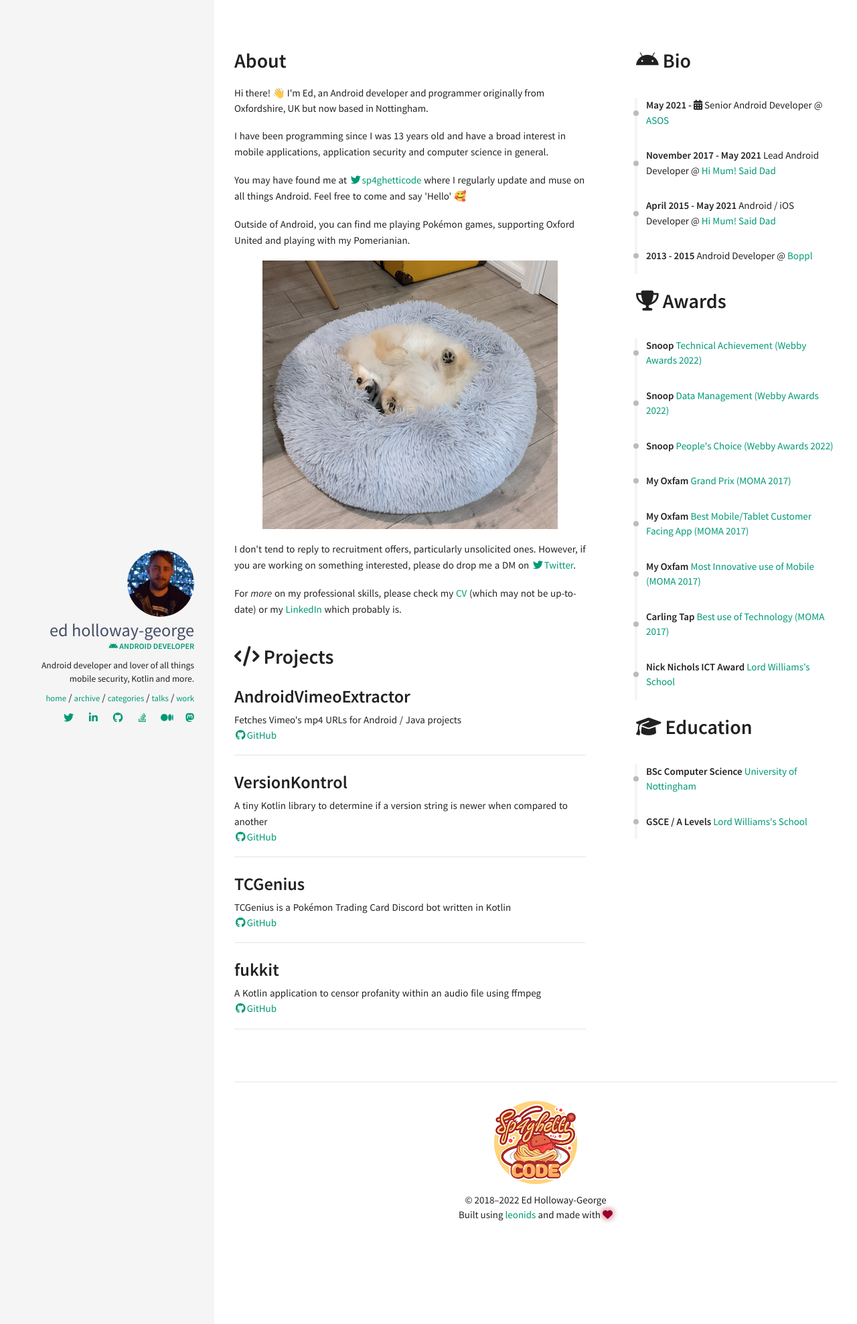
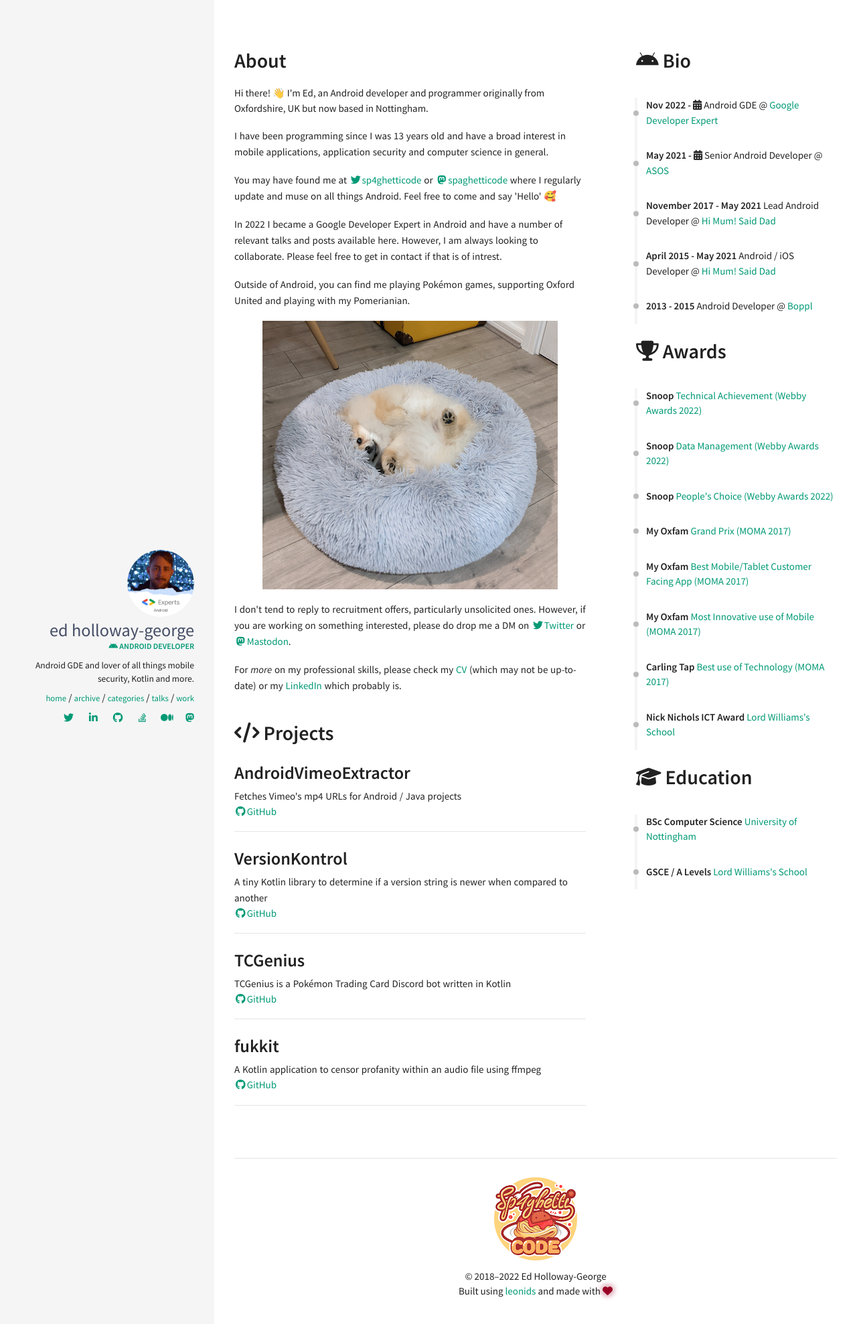
Before and after one commit to ed-george/ed-george.github.io, a Jekyll site: the page built from work.html, in a window 1280 px wide. Shown: the top 1977 px of the page at 67% size. Built offline with Jekyll 4.4.1, drawn with Linux system fonts in a browser that asks for light colours; nearby versions of some CDN libraries.

Commit message:
🙌 The GDE update

```diff
--- a/_config.yml
+++ b/_config.yml
@@ -3,9 +3,9 @@
 # Site wide configuration
 ####################################
 #
-title: Ed Holloway-George - Android Developer
+title: Ed Holloway-George | Android Developer | Android GDE
 email:
-description: Android developer and lover of all things mobile security, Kotlin and more.
+description: Android developer, GDE and lover of all things mobile security, Kotlin and more.
 url: https://ed-george.github.io
 keywords: ["security", "blog", "android", "kotlin", "java", "mobile", "androiddev", "code", "development"]
 
@@ -36,7 +36,7 @@ owner:
   name: Ed Holloway-George
   avatar: ed.png
   job: "Android Developer"
-  bio: "Android developer and lover of all things mobile security, Kotlin and more."
+  bio: "Android GDE and lover of all things mobile security, Kotlin and more."
   email:
   disqus-shortname:
   twitter: sp4ghetticode
@@ -73,3 +73,4 @@ owner:
   mastodon:
     user: spaghetticode
     server: androiddev.social
+  polywork: spaghetticode
--- a/_includes/sections/about.html
+++ b/_includes/sections/about.html
@@ -5,10 +5,11 @@
 <div>
     Hi there! 👋 I'm Ed, an Android developer and programmer originally from Oxfordshire, UK but now based in Nottingham.
 <p>
-    I have been programming since I was 13 years old and have a broad interest in mobile applications, application security and  computer science in general.
+    I have been programming since I was 13 years old and have a broad interest in mobile applications, application security and computer science in general.
 <p>
-    You may have found me at <a href="http://twitter.com/{{ author.twitter }}"><i class="fa fa-fw fa-twitter"></i>{{ author.twitter }}</a> where I regularly update and muse on all things Android. Feel free to come and say 'Hello' 🥰
-
+    You may have found me at <a href="http://twitter.com/{{ author.twitter }}"><i class="fa fa-fw fa-twitter"></i>{{ author.twitter }}</a> or <a href="https://{{ author.mastodon.server }}/@{{ author.mastodon.user }}"><i class="fa-fw fa-brands fa-mastodon"></i>{{ author.mastodon.user }}</a> where I regularly update and muse on all things Android. Feel free to come and say 'Hello' 🥰
+<p>
+    In 2022 I became a Google Developer Expert in Android and have a number of relevant talks and posts available here. However, I am always looking to collaborate. Please feel free to get in contact if that is of intrest.
 <p>
     Outside of Android, you can find me playing Pokémon games, supporting Oxford United and playing with my Pomerianian.
 <p>
@@ -17,7 +18,7 @@
 
 <p>
 
-    I don't tend to reply to recruitment offers, particularly unsolicited ones. However, if you are working on something interested, please do drop me a DM on <a href="http://twitter.com/{{ author.twitter }}"><i class="fa fa-fw fa-twitter"></i>Twitter</a>.
+    I don't tend to reply to recruitment offers, particularly unsolicited ones. However, if you are working on something interested, please do drop me a DM on <a href="https://twitter.com/{{ author.twitter }}"><i class="fa fa-fw fa-twitter"></i>Twitter</a> or <a href="https://{{ author.mastodon.server }}/@{{ author.mastodon.user }}"><i class="fa-fw fa-brands fa-mastodon"></i>Mastodon</a>.
 
 <p>
     For <em>more</em> on my professional skills, please check my <a href="/other/cv/EdGeorgeCv.pdf">CV</a> (which may not be up-to-date){% if author.linkedin %} or my <a href="http://linkedin.com/in/{{ author.linkedin }}" class="social-link-item" target="_blank">LinkedIn</a> which probably is{% endif %}.
```
Also changed, not shown: _data/index/careers.yml (+6 -1 lines), img/ed.png.
